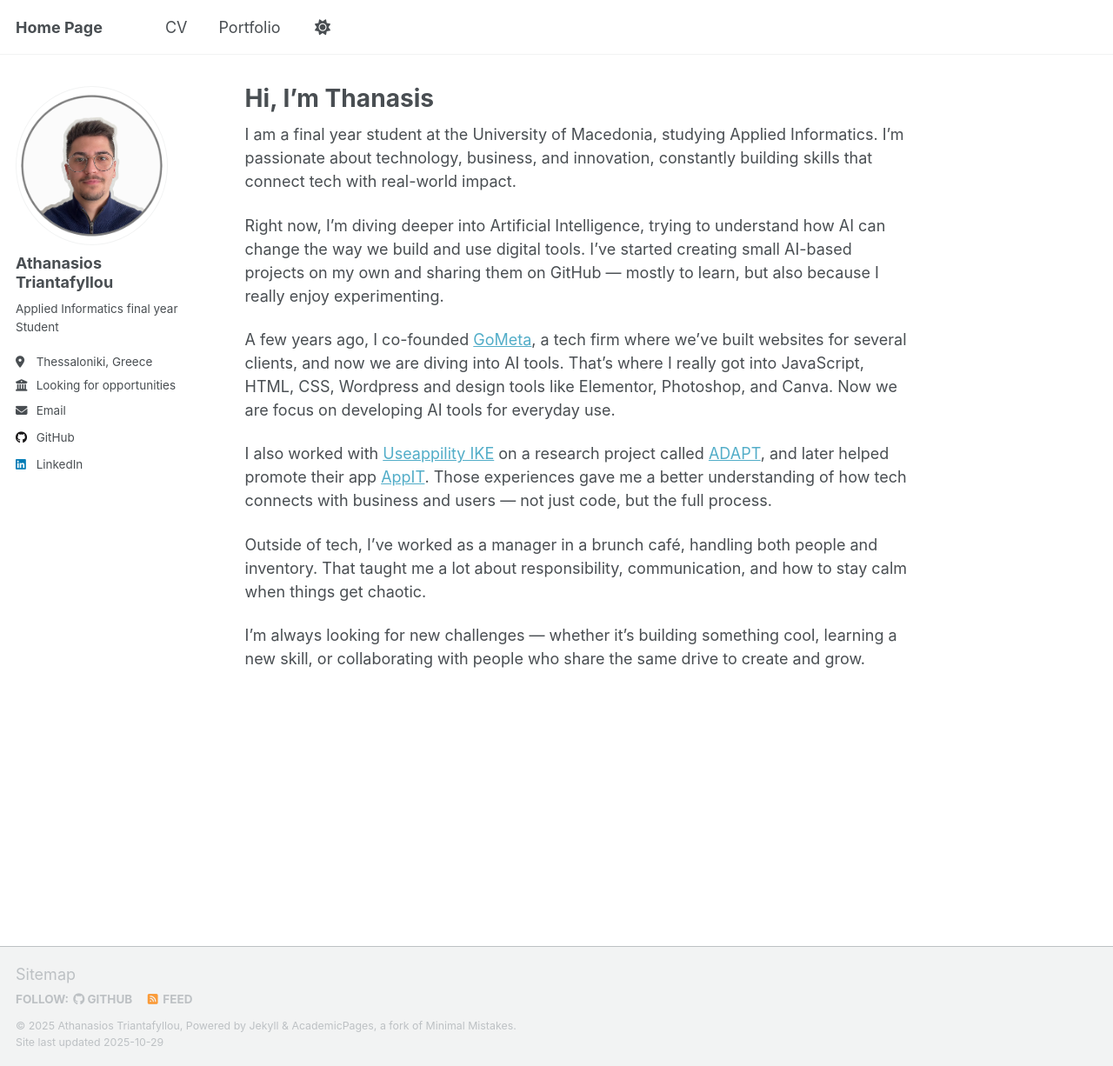
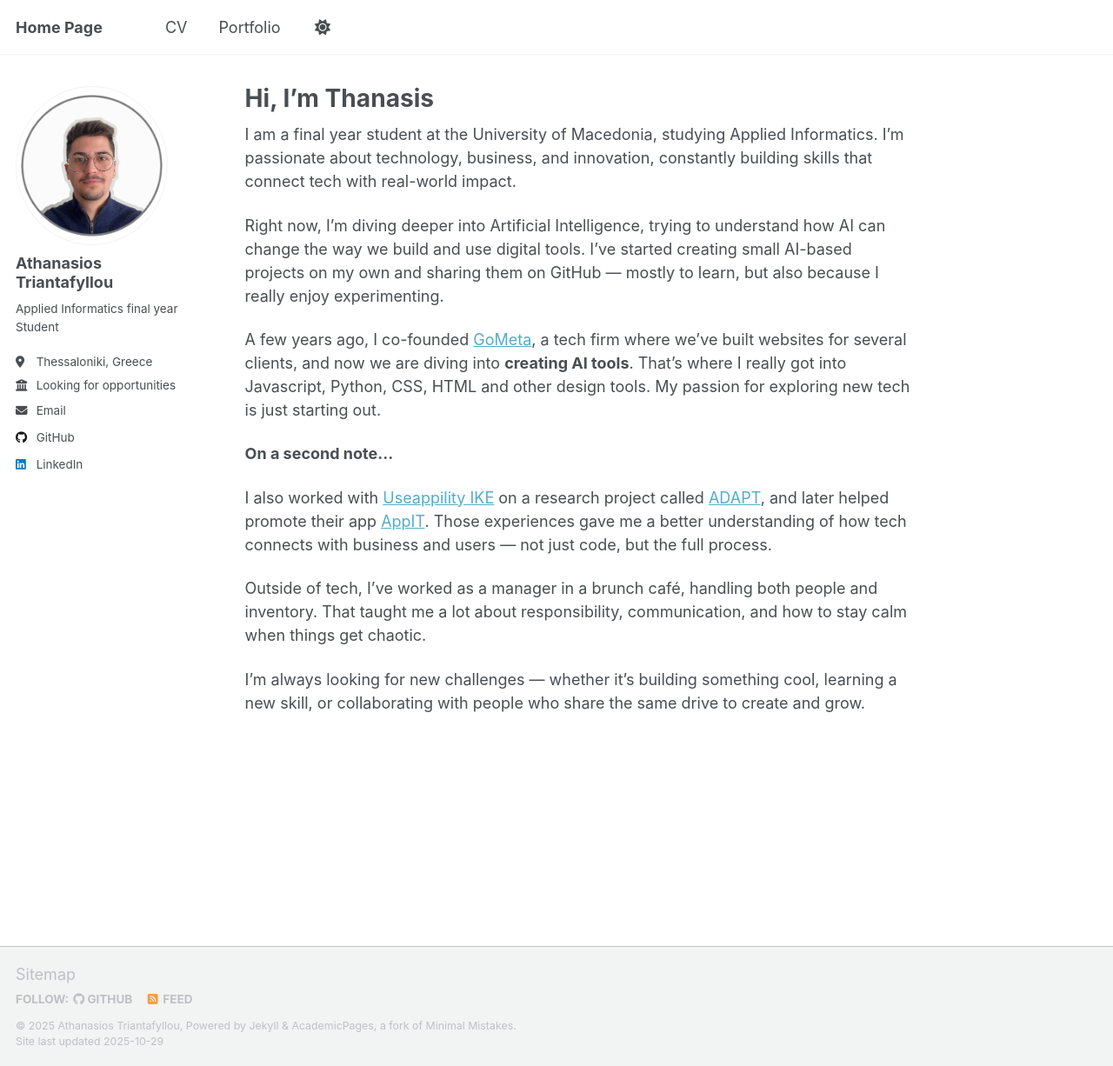
Before and after one commit to AthTriantafyllou/AthTriantafyllou.github.io, a Jekyll site: the page built from _pages/about.md, in a window 1280 px wide and 1226 px high. Shown: the whole window at 87% size. Built offline with Jekyll 4.4.1, drawn with Linux system fonts in a browser that asks for light colours; a script that is not in the unit is left out.

Commit message:
Update about.md

```diff
--- a/_pages/about.md
+++ b/_pages/about.md
@@ -14,7 +14,10 @@ I’m passionate about technology, business, and innovation, constantly building
 Right now, I’m diving deeper into Artificial Intelligence, trying to understand how AI can change the way we build and use digital tools. I’ve started creating small AI-based projects on my own and sharing them on GitHub — mostly to learn, but also because I really enjoy experimenting.
 
 
-A few years ago, I co-founded [GoMeta](https://gometa.gr){:target="_blank"}, a tech firm where we’ve built websites for several clients, and now we are diving into AI tools. That’s where I really got into JavaScript, HTML, CSS, Wordpress and design tools like Elementor, Photoshop, and Canva. Now we are focus on developing AI tools for everyday use.
+A few years ago, I co-founded [GoMeta](https://gometa.gr){:target="_blank"}, a tech firm where we’ve built websites for several clients, and now we are diving into <b>creating AI tools</b>. That's where I really got into Javascript, Python, CSS, HTML and other design tools. My passion for exploring new tech is just starting out.
+
+
+<b>On a second note...</b>
 
 
 I also worked with [Useappility IKE](https://useappility.com){:target="_blank"} on a research project called [ADAPT](https://useappility.com/en/adapt_app/){:target="_blank"}, and later helped promote their app [AppIT](https://appit.info){:target="_blank"}. Those experiences gave me a better understanding of how tech connects with business and users — not just code, but the full process.
```
